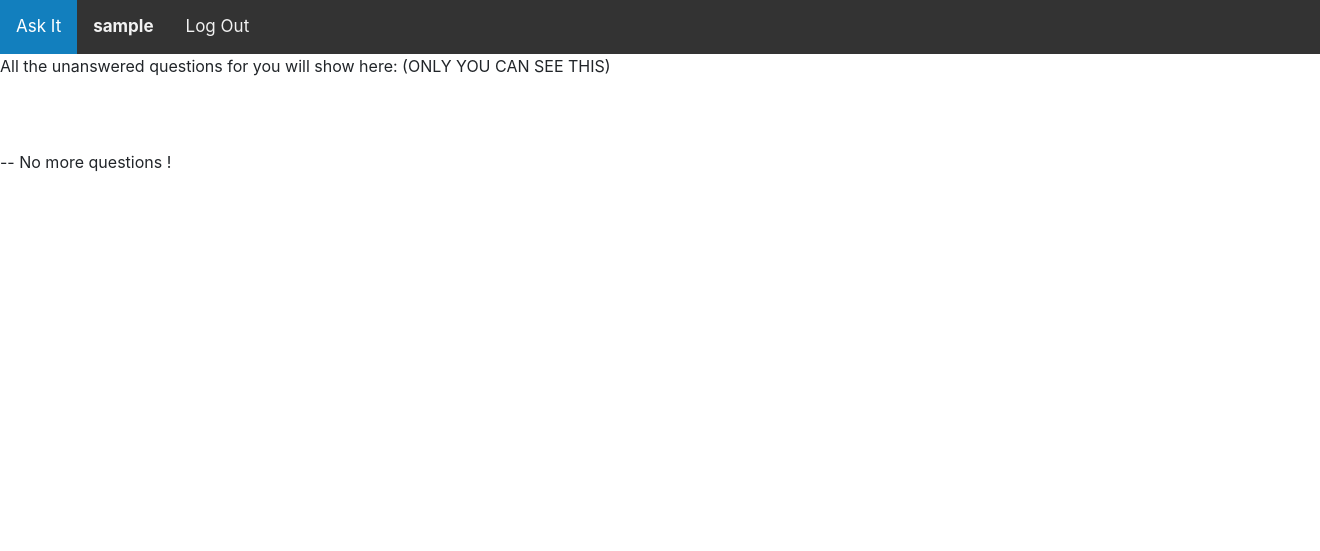
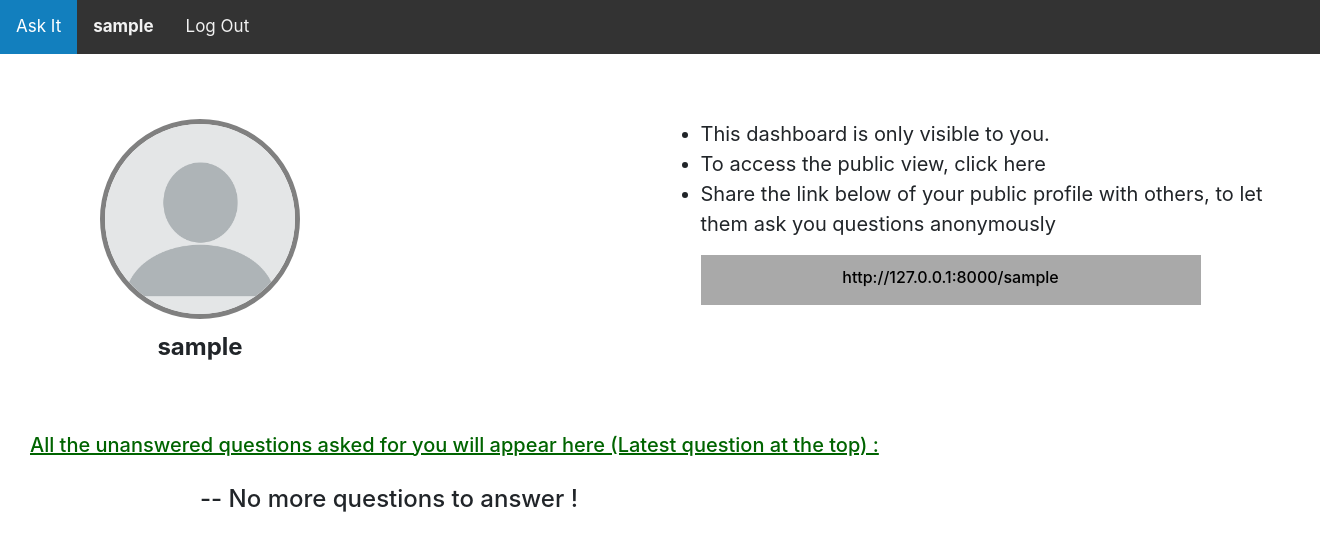
Before and after one commit to anubhav06/what-is-it, a Django app: a page that uses askIt/templates/askIt/access.html in a window 1320 px wide. Shown: the top 551 px of the page. Run offline with Django 3.2, Linux system fonts and the light colour scheme; a user stored in the database is signed in; tables that the repository leaves empty hold one stand-in row (values such as "Sample post"); some libraries are stand-ins or nearby versions.

Commit message:
User Private Dashboard CSS

```diff
--- a/askIt/static/askIt/styles.css
+++ b/askIt/static/askIt/styles.css
@@ -246,3 +246,22 @@ span{
     text-decoration: underline;
     color: darkgreen
 }
+
+.list{
+    font-size: 20px;
+}
+
+.link{
+    width: 500px;
+    height: 50px;
+    background-color: darkgrey;
+    color: black;
+    padding: 10px;
+    text-align: center;
+    font-weight: 500;
+    margin-left: 40px;
+}
+
+.linkColor{
+    color: inherit;
+}
--- a/askIt/templates/askIt/access.html
+++ b/askIt/templates/askIt/access.html
@@ -3,48 +3,75 @@
 
 {% block body %}
 
+    <div class="row">
+        <div class="left">
+            <img src="{% static 'askIt/profilePic.png' %}" alt="Profile Picture" class="profilePic"> <br>
+            <div class="profileName"> {{user.username}} </div>
 
-    All the unanswered questions for you will show here: (ONLY YOU CAN SEE THIS) <br><br><br><br>
+        </div>
+
+        <div class="right">
+            <ul class="list">
+                <li> This dashboard is only visible to you. </li>
+                <li> To access the public view, <a href="http://127.0.0.1:8000/{{user.username}}" class="linkColor" > click here </a> </li>
+                <li> Share the link below of your public profile with others, to let them ask you questions anonymously</li>
+            </ul>
+            <div class="link">
+                <a href="http://127.0.0.1:8000/{{user.username}}"class="linkColor" > http://127.0.0.1:8000/{{user.username}} </a>
+            </div>
+        </div>
+    </div>
+
+    <div class="questionsHeader">
+        All the unanswered questions asked for you will appear here (Latest question at the top) :
+    </div>
+
+    <div class="section-2" id="section-2">
 
         {% if questions %}
             {% for question in questions %}
 
                 <div class="box">
                     <div class="question" id = "question{{question.id}}">
-                    {{question.content}} <br>
-                    {{question.timestamp}} <br>
 
-                    {% if question.poster == None %}
-                        {{question.randomPoster}} <br>
-                    {% else %}
-                        {{question.poster}} <br>
-                    {% endif %}
-                    <button class="answer-btn" id="answer-btn{{question.id}}" > Answer </button>
+                        <div class="name" style="display: inline;"> {{question.randomPoster}} </div>
+                        <div class="timestamp" style="display: inline;"> {{question.timestamp}}  </div>
+
+                        <div class="content">
+                            Q: {{question.content}} <br>
                         </div>
 
+                        <div class="ans-btn">
+                            <button class="btn btn-secondary" id="answer-btn{{question.id}}" > Answer </button>
+                        </div>
+                    </div>
+                </div>
                 <div>
                     {% if answers %}
                         {% for answer in answers %}
                             {% if answer.question == question %}
+                            <div class="answer-box">
                                 {{answer.content}} <br>
+                                <div class="answered-by"> Answered by {{answer.randomPoster}} on {{answer.timestamp}} </div>
+                            </div>
                             {% endif %}
                         {% endfor %}
                     {% endif %}
                 </div>
+                <div>
 
                     <div class="answerQuestion" id="answerQuestion{{question.id}}" style="display: none;">
                         <form action="{% url 'access' user.username %}" method="POST" id="answer-form">
                             {% csrf_token %}
                             <div class="form-group">
-                            <h6> Answer Question </h6>
-                            <h8> {{question.content}} </h8>
+                                <h4> Answer Question </h4>
                             </div>
 
                             <!-- Pass the question id -->
                             <input class="question-id" name="question-id" type="hidden" value="{{question.id}}">
 
                             <div class="form-group">
-                            <textarea class="answer-content form-control" id="answer-content{{question.id}}" name="answerContent" required></textarea>
+                                <textarea class="answer-content form-control" id="answer-content{{question.id}}" name="answerContent" rows="10" required>  </textarea>
                             </div>
                             <div class="form-group">
                                 <input class="answer-form-submit btn btn-primary" id="answer-form-submit{{question.id}}"  type="submit" value="Answer"/>
@@ -54,9 +81,12 @@
                 </div>
 
             {% endfor %}
+
         {% else %}
-       -- No more questions !
+            <h4> -- No more questions to answer ! </h4>
+
         {% endif %}
+</div>
 
 
 {% endblock %}
--- a/askIt/views.py
+++ b/askIt/views.py
@@ -146,7 +146,7 @@ def access(request, name):
         questionId = request.POST["question-id"]
         questions = Questions.objects.get(id = questionId)
 
-        answers = Answers(question= questions ,content=answerContent, randomPoster = "Anonymous")
+        answers = Answers(question= questions ,content=answerContent, answerPoster = request.user)
         answers.save()
         Questions.objects.filter(id = questionId).update(answered = True)
         return HttpResponseRedirect(reverse('access', args=(name,)))
@@ -164,7 +164,7 @@ def access(request, name):
             print(user)
             return HttpResponse("You need to be logged in as that user to access!")
 
-        questions = Questions.objects.filter(askedFor = user, answered = False)
+        questions = Questions.objects.filter(askedFor = user, answered = False).order_by('-id')
         answers = Answers.objects.all()
 
         return render(request, "askIt/access.html", {
```
Lines whose indentation alone changed are shown as unchanged.
